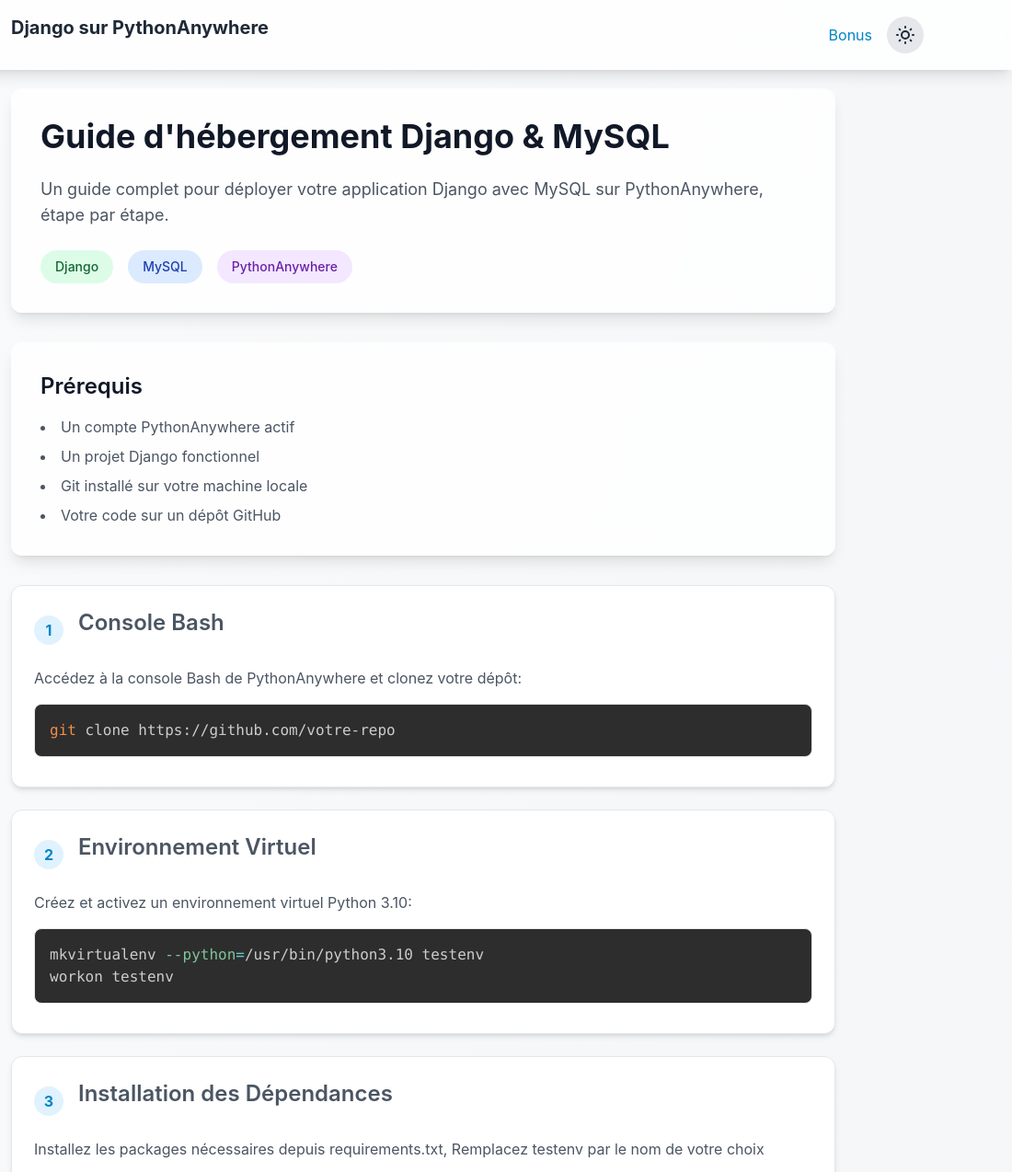
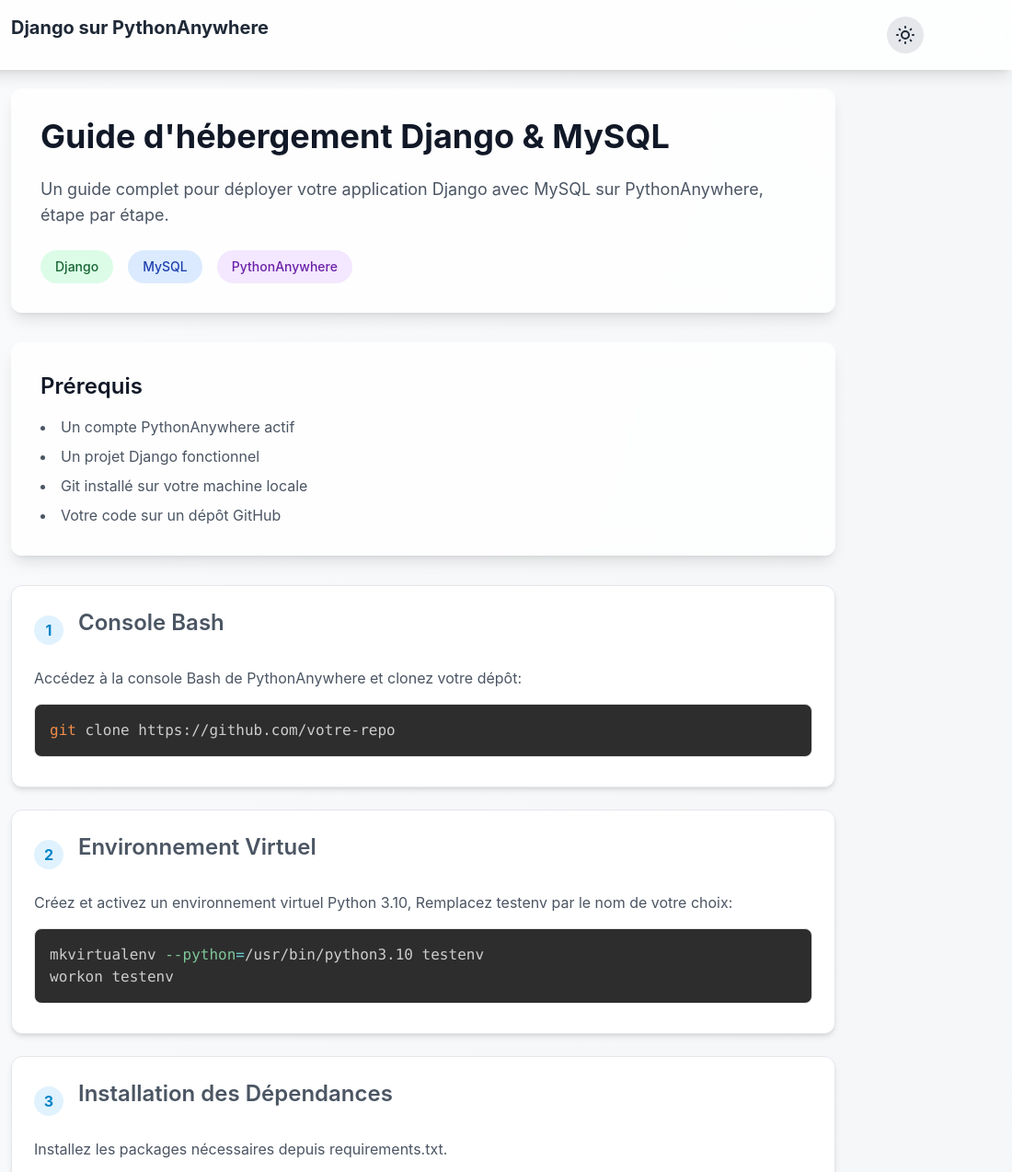
Before and after one commit to sibylassana95/Herberger-Django-et-Mysql-sur-PythonAnywhere, a website built with Vite: page index.html in a window 1280 px wide. Shown: the top 1274 px of the page at 92% size, 180-1280 px from the left. Built offline with nearby package versions, Linux system fonts and the light colour scheme.

Commit message:
remove bonus button and change github log

```diff
--- a/index.html
+++ b/index.html
@@ -37,11 +37,6 @@
           </h1>
         </div>
         <div class="flex items-center space-x-4">
-          <a
-            href="#bonus"
-            class="text-primary-600 dark:text-primary-400 hover:text-primary-700 dark:hover:text-primary-300"
-            >Bonus</a
-          >
           <button
             id="themeToggle"
             class="p-2 rounded-lg bg-gray-200 dark:bg-gray-700 hover:bg-gray-300 dark:hover:bg-gray-600 transition-colors"
@@ -152,7 +147,7 @@
 
             <!-- Icones Réseaux Sociaux -->
             <div class="flex space-x-4">
-                <a href="https://github.com/sibylassana95/Herberger-un-projet-Django-et-Mysql-sur-PythonAnywhere" target="_blank" class="text-gray-600 dark:text-gray-400 hover:text-primary-600 dark:hover:text-primary-400 transition-colors">
+                <a href="https://github.com/sibylassana95" target="_blank" class="text-gray-600 dark:text-gray-400 hover:text-primary-600 dark:hover:text-primary-400 transition-colors">
                     <svg class="w-6 h-6" fill="currentColor" viewBox="0 0 24 24">
                         <path d="M12 0c-6.626 0-12 5.373-12 12 0 5.302 3.438 9.8 8.207 11.387.599.111.793-.261.793-.577v-2.234c-3.338.726-4.033-1.416-4.033-1.416-.546-1.387-1.333-1.756-1.333-1.756-1.089-.745.083-.729.083-.729 1.205.084 1.839 1.237 1.839 1.237 1.07 1.834 2.807 1.304 3.492.997.107-.775.418-1.305.762-1.604-2.665-.305-5.467-1.334-5.467-5.931 0-1.311.469-2.381 1.236-3.221-.124-.303-.535-1.524.117-3.176 0 0 1.008-.322 3.301 1.23.957-.266 1.983-.399 3.003-.404 1.02.005 2.047.138 3.006.404 2.291-1.552 3.297-1.23 3.297-1.23.653 1.653.242 2.874.118 3.176.77.84 1.235 1.911 1.235 3.221 0 4.609-2.807 5.624-5.479 5.921.43.372.823 1.102.823 2.222v3.293c0 .319.192.694.801.576 4.765-1.589 8.199-6.086 8.199-11.386 0-6.627-5.373-12-12-12z"/>
                     </svg>
--- a/main.js
+++ b/main.js
@@ -7,13 +7,13 @@
     },
     {
         title: "Environnement Virtuel",
-        content: "Créez et activez un environnement virtuel Python 3.10:",
+        content: "Créez et activez un environnement virtuel Python 3.10, Remplacez testenv par le nom de votre choix:",
         code: "mkvirtualenv --python=/usr/bin/python3.10 testenv\nworkon testenv",
         language: "bash"
     },
     {
         title: "Installation des Dépendances",
-        content: "Installez les packages nécessaires depuis requirements.txt, Remplacez testenv par le nom de votre choix",
+        content: "Installez les packages nécessaires depuis requirements.txt.",
         code: "pip install -r requirements.txt",
         language: "bash"
     },
```
